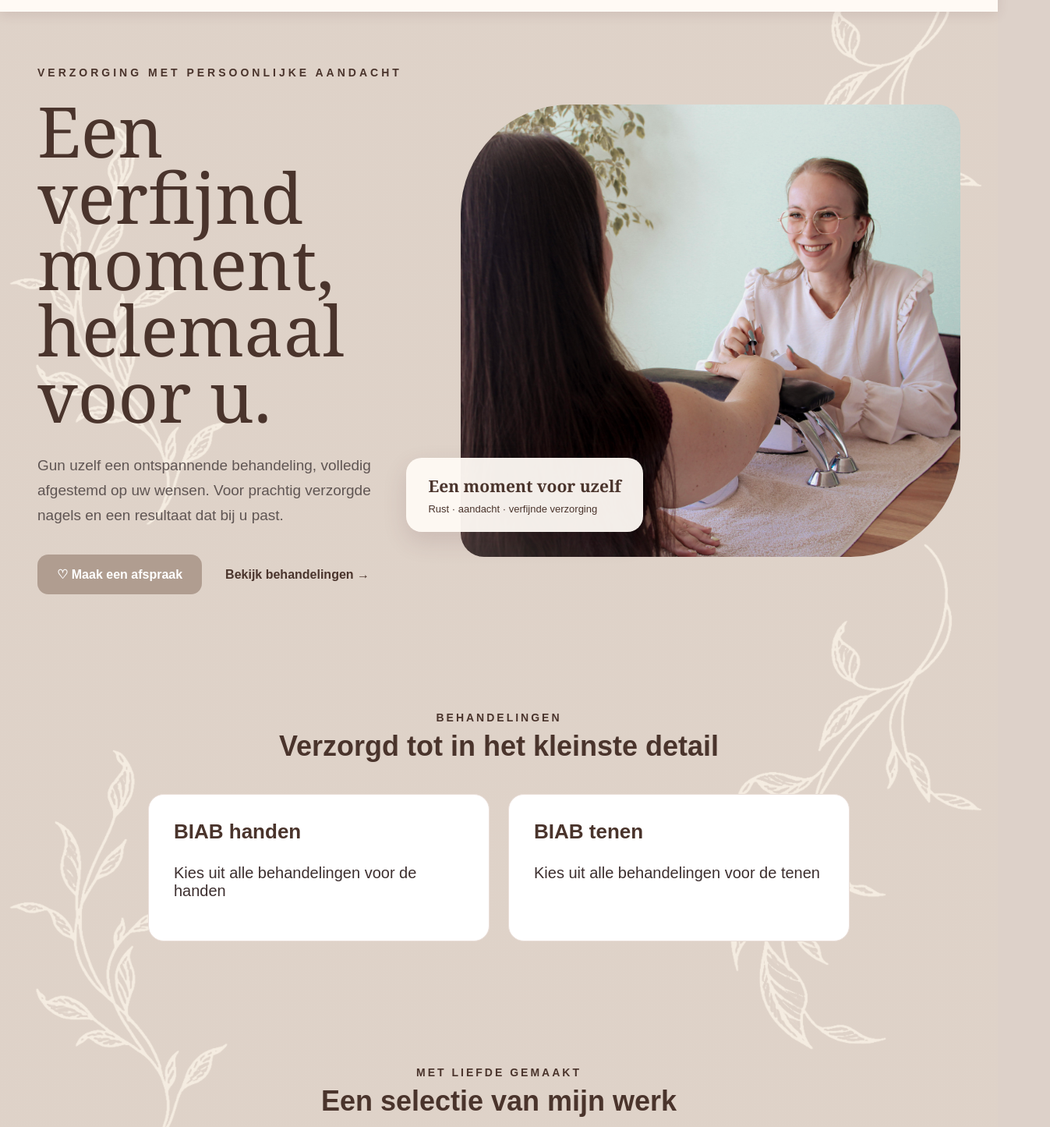
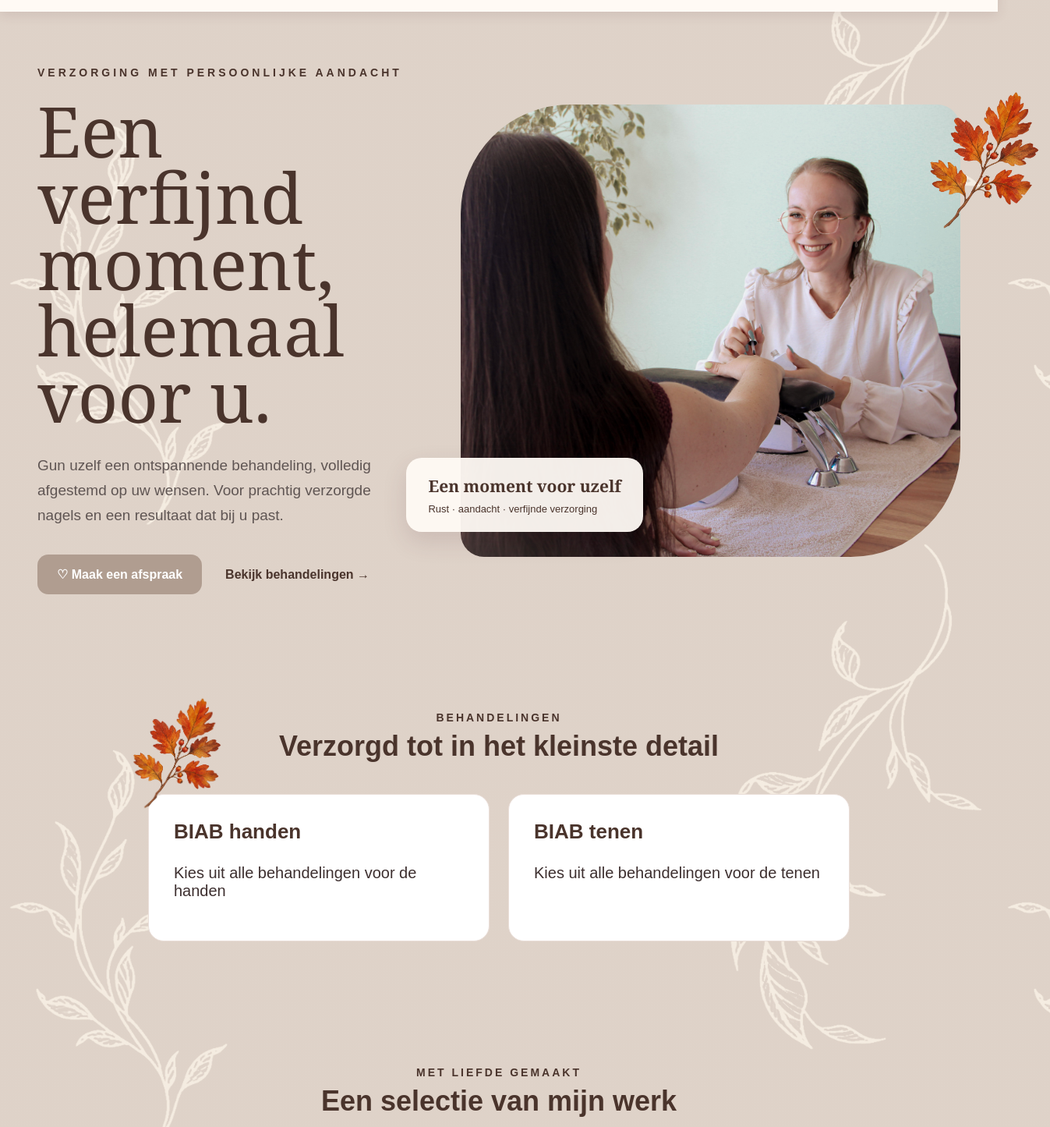
Before and after one commit to lobkesnails-stack/lobkes-nails-beauty-salon, a plain HTML site: page index.html in a window 1280 px wide. Shown: the part 117-1562 px from the top of the page at 78% size, 1347 px wide, since content can reach past the window. Drawn offline with nearby package versions, Linux system fonts and the light colour scheme.

Commit message:
herfsttakjes toegevoegd

```diff
--- a/index.html
+++ b/index.html
@@ -92,6 +92,11 @@
 
     <div class="hero-image-placeholder">
         <img src="images/IMG_0131.jpg" alt="Nagelbehandeling door Lobke">
+        <img
+  src="images/herfsttakje-transparent.png"
+  alt=""
+  class="herfsttakje"
+/>
         <div class="hero-image-label">
             <strong>Een moment voor uzelf</strong>
             <span>Rust · aandacht · verfijnde verzorging</span>
@@ -116,6 +121,11 @@
 
 </a>
     </div>
+    <img
+  src="images/herfsttakje-transparent.png"
+  alt=""
+  class="herfsttakje herfsttakje-behandelingen"
+/>
 </section>
 <section class="gallery" id="resultaten">
     <p class="eyebrow">Met liefde gemaakt</p>
@@ -168,6 +178,11 @@
 </section>
 
 <footer class="site-footer">
+    <img
+  src="images/herfsttakje-transparent.png"
+  alt=""
+  class="herfsttakje herfsttakje-footer"
+/>
     <div class="footer-brand">
         <img src="images/logo.jpeg" alt="Logo van Lobke's Nails & Beauty Salon">
         <span>Lobke's Nails & Beauty Salon</span>
--- a/style.css
+++ b/style.css
@@ -529,6 +529,15 @@ html {
     box-shadow:none;
     overflow: visible;
 }
+.hero-image-placeholder .herfsttakje {
+  position: absolute;
+  top: -20px;
+  right: -115px; /* naast de foto */
+  width: 180px;
+  height: auto;
+  z-index: 3;
+  pointer-events: none;
+}
 
 .hero-image-label {
     position: absolute;
@@ -862,7 +871,7 @@ html {
 }
 
 .back-button:hover {
-  color: #9b625f;
+  color: #9b625f;jpg
 }
 
 .diploma-heading {
@@ -948,3 +957,37 @@ html {
 html {
   scroll-behavior: smooth;
 }
+
+.herfsttakje {
+  position: absolute;
+  top: -35px;
+  right: -25px;
+  width: 180px;
+  height: auto;
+  pointer-events: none;
+  z-index: 2;
+}
+
+#behandelingen,
+.site-footer {
+  position: relative;
+  overflow: visible;
+}
+
+.herfsttakje-behandelingen {
+  position: absolute;
+  left: 150px;
+  top: 60px;
+  width: 145px;
+  height: auto;
+  pointer-events: none;
+}
+
+.herfsttakje-footer {
+  position: absolute;
+  right: 40px;
+  top: 20px;
+  width: 130px;
+  height: auto;
+  pointer-events: none;
+}
```
Also changed, not shown: images/herfsttakje-transparent.png (added), images/herfsttakje.jpg (added).
